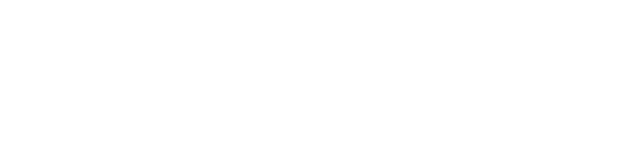
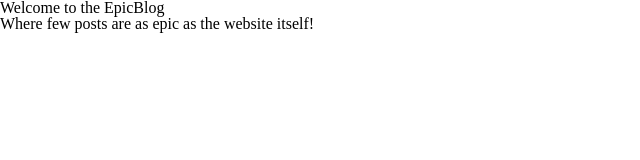
Before and after one commit to TheInfinityIQ/EpicBlog, a plain HTML site: page EpicBlogUI/index.html in a window 1280 px wide. Shown: the whole page, without its empty margins (0-640 px from the left). Drawn offline with Linux system fonts and the light colour scheme.

Commit message:
Addec content to header tag (h1, p)

```diff
--- a/EpicBlogUI/index.html
+++ b/EpicBlogUI/index.html
@@ -9,7 +9,10 @@
     <link rel="stylesheet" href="./index.css">
 </head>
 <body>
-    <header></header>
+    <header>
+        <h1>Welcome to the EpicBlog</h1>
+        <p>Where few posts are as epic as the website itself!</p>
+    </header>
     <main></main>
     <footer></footer>
 </body>
```
